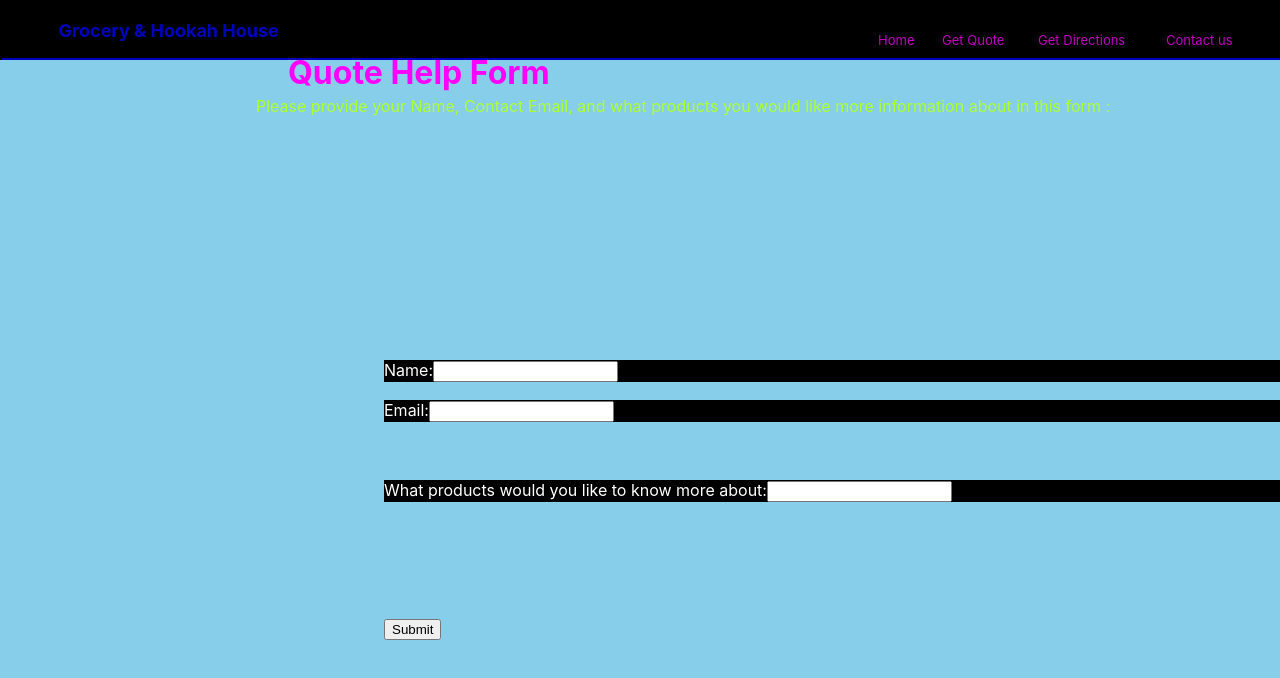
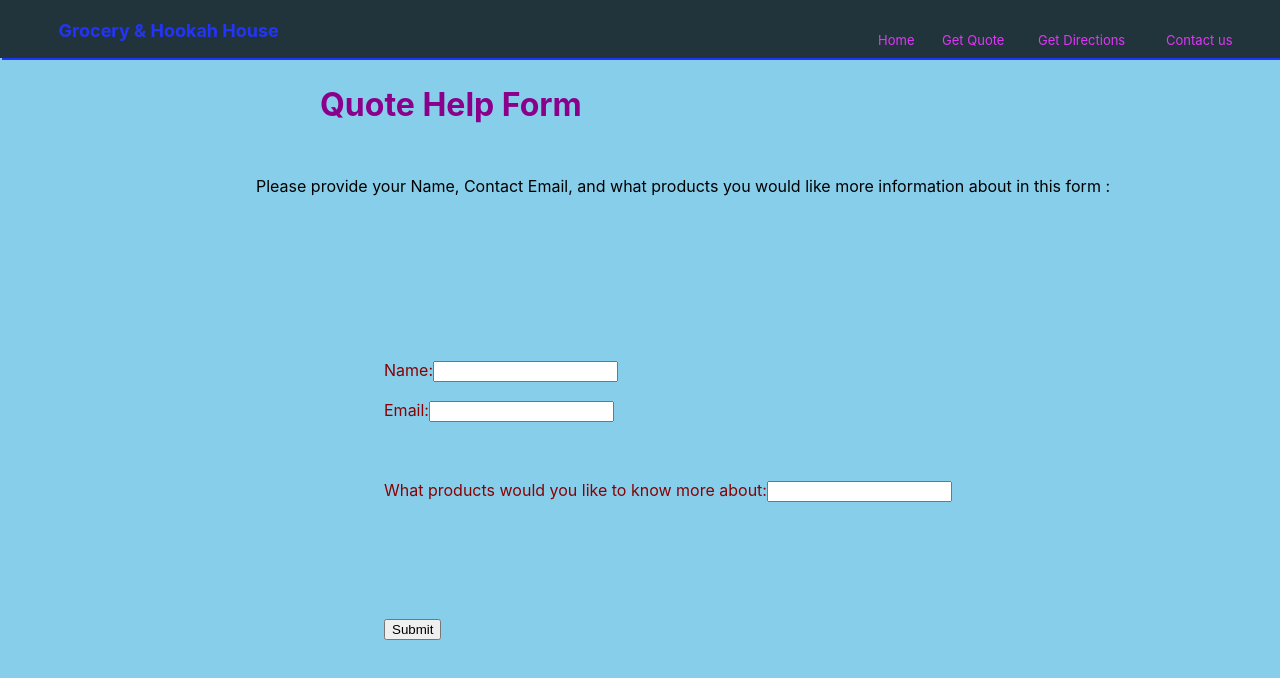
Before and after one commit to bholsinger09/Hookahhouse, a React (Create React App) app: page /getQuote in a window 1280 px wide. Shown: the top 678 px of the page. Built offline with nearby package versions, Linux system fonts and the light colour scheme.

Commit message:
updated the styling for get quote

```diff
--- a/src/App.css
+++ b/src/App.css
@@ -173,8 +173,8 @@ li{
 #quoteForm{
 
 
-  background-color: black;
-  color: white;
+
+  color: darkred;
 
   width: 100%;
   height:100%;
@@ -198,21 +198,20 @@ li{
 .Form{
   left: 30%;
   width: 100%;
-  background-color: black;
   position: absolute;
 
 }
 
 #quoteTitle{
-  color: magenta;
+  color: darkmagenta;
   font-size: xx-large;
-  padding: 2rem;
+  padding: 4rem;
   left:20%;
   position: absolute;
 }
 #quotePar{
-  color: greenyellow;
-  top: 5rem;
+  color: black;
+  top: 10rem;
   left: 20%;
   position: absolute;
 }
```
